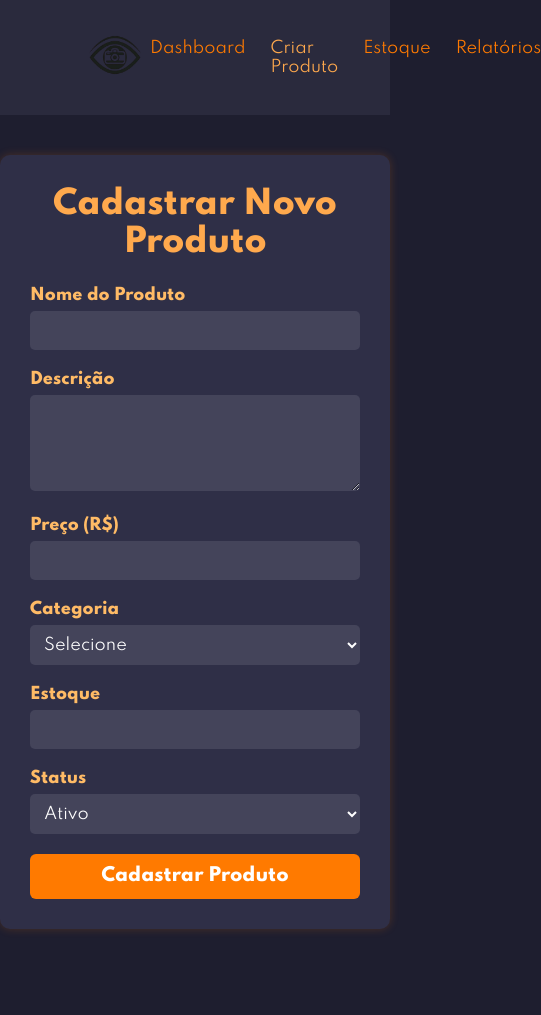
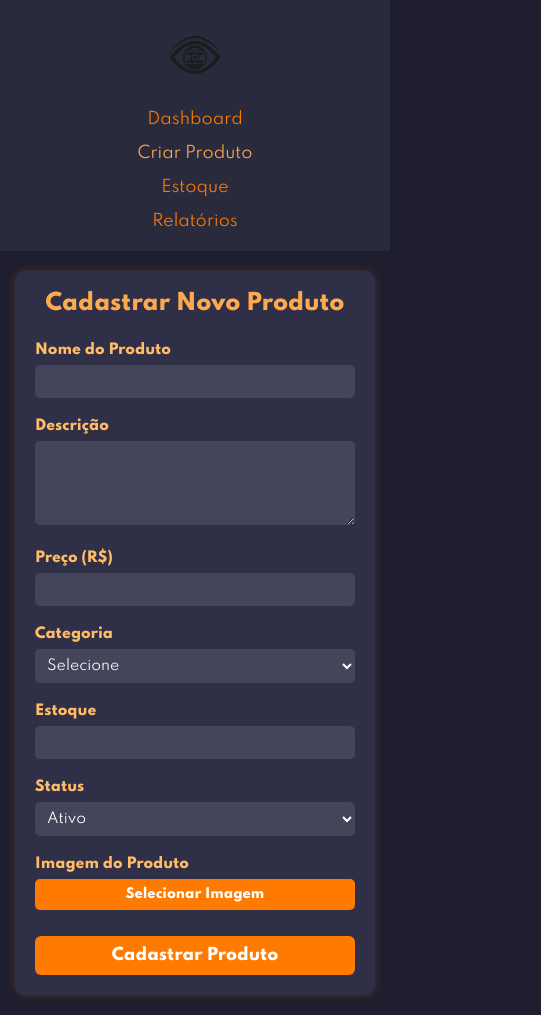
Before and after one commit to Haelyton/ProjetoDesafioIntegrador, a website: page FrontEnd/create.html in a window 390 px wide. Shown: the whole page, 541 px wide, since content can reach past the window. Before the commit the page ends 969 px from the top, so only its background shows below. Drawn offline with Linux system fonts and the light colour scheme.

Commit message:
MBA-20-telaCriarProduto<Adicionado a funcionalidade de adicionar imagens demtro do site>

```diff
--- a/FrontEnd/assets/CSS/create.css
+++ b/FrontEnd/assets/CSS/create.css
@@ -107,3 +107,99 @@ button[type="submit"] {
 button[type="submit"]:hover {
   background-color: #e96e00;
 }
+
+#preview-container {
+    margin-top: 10px;
+    text-align: center;
+  }
+
+
+  .file-upload {
+    position: relative;
+    display: flex;
+    align-items: center;
+  }
+
+  .file-upload input[type="file"] {
+    opacity: 0;
+    position: absolute;
+    z-index: 2;
+    width: 100%;
+    height: 100%;
+    cursor: pointer;
+  }
+
+  .custom-file-label {
+    display: inline-block;
+    padding: 10px 20px;
+    background-color: #ff7a00;
+    color: #fff;
+    border-radius: 5px;
+    font-weight: bold;
+    cursor: pointer;
+    transition: background-color 0.3s;
+    z-index: 1;
+    text-align: center;
+    width: 100%;
+  }
+
+  .custom-file-label:hover {
+    background-color: #e96e00;
+  }
+
+  #preview-img {
+    margin-top: 15px;
+    max-width: 100%;
+    height: auto;
+    border-radius: 8px;
+    display: none;
+    border: 2px solid #ff7a00;
+  }
+
+@media (max-width: 768px) {
+    #header {
+      flex-direction: column;
+      padding: 20px 40px;
+      text-align: center;
+    }
+
+    #navbar {
+      flex-direction: column;
+      gap: 15px;
+      margin-top: 15px;
+    }
+
+    .form-container {
+      margin: 20px 15px;
+      padding: 20px;
+    }
+
+    .custom-file-label {
+      font-size: 14px;
+      padding: 8px 16px;
+    }
+
+    button[type="submit"] {
+      font-size: 16px;
+      padding: 10px;
+    }
+  }
+
+  @media (max-width: 480px) {
+    .form-container h1 {
+      font-size: 22px;
+    }
+
+    label {
+      font-size: 14px;
+    }
+
+    input, textarea, select {
+      font-size: 14px;
+      padding: 8px;
+    }
+
+    .custom-file-label {
+      font-size: 13px;
+    }
+  }
--- a/FrontEnd/create.html
+++ b/FrontEnd/create.html
@@ -59,6 +59,15 @@
         </select>
       </div>
 
+      <div class="form-group">
+        <label for="imagem">Imagem do Produto</label>
+        <div class="file-upload">
+          <input type="file" id="imagem" name="imagem" accept="image/*" required />
+          <label for="imagem" class="custom-file-label">Selecionar Imagem</label>
+        </div>
+        <img id="preview-img" src="" alt="Pré-visualização da imagem" />
+      </div>
+
       <button type="submit">Cadastrar Produto</button>
     </form>
   </main>
```
Also changed, not shown: FrontEnd/assets/JavaScript/create.js (added, +16 -0 lines).
